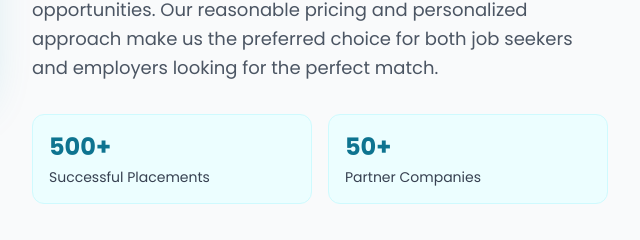
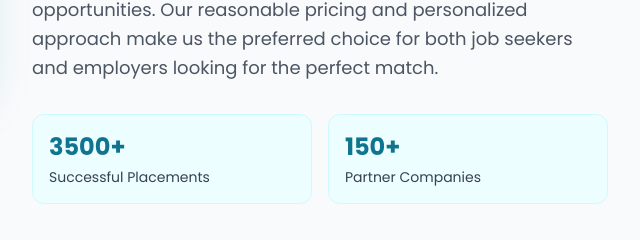
Before and after one commit to motalhakhan/bak.laurels, a plain HTML site: page index.html in a window 1280 px wide. Shown: the part 1233-1473 px from the top of the page, 640-1280 px from the left. Drawn offline with nearby package versions, Linux system fonts and the light colour scheme; a web font is replaced by a local one.

Commit message:
Update index.html

```diff
--- a/index.html
+++ b/index.html
@@ -399,11 +399,11 @@
                     </p>
                     <div class="grid grid-cols-2 gap-4">
                         <div class="p-4 rounded-xl bg-cyan-50 border border-cyan-100">
-                            <div class="text-2xl font-bold text-cyan-700 mb-1">500+</div>
+                            <div class="text-2xl font-bold text-cyan-700 mb-1">3500+</div>
                             <div class="text-gray-700 text-sm">Successful Placements</div>
                         </div>
                         <div class="p-4 rounded-xl bg-cyan-50 border border-cyan-100">
-                            <div class="text-2xl font-bold text-cyan-700 mb-1">50+</div>
+                            <div class="text-2xl font-bold text-cyan-700 mb-1">150+</div>
                             <div class="text-gray-700 text-sm">Partner Companies</div>
                         </div>
                     </div>
```
